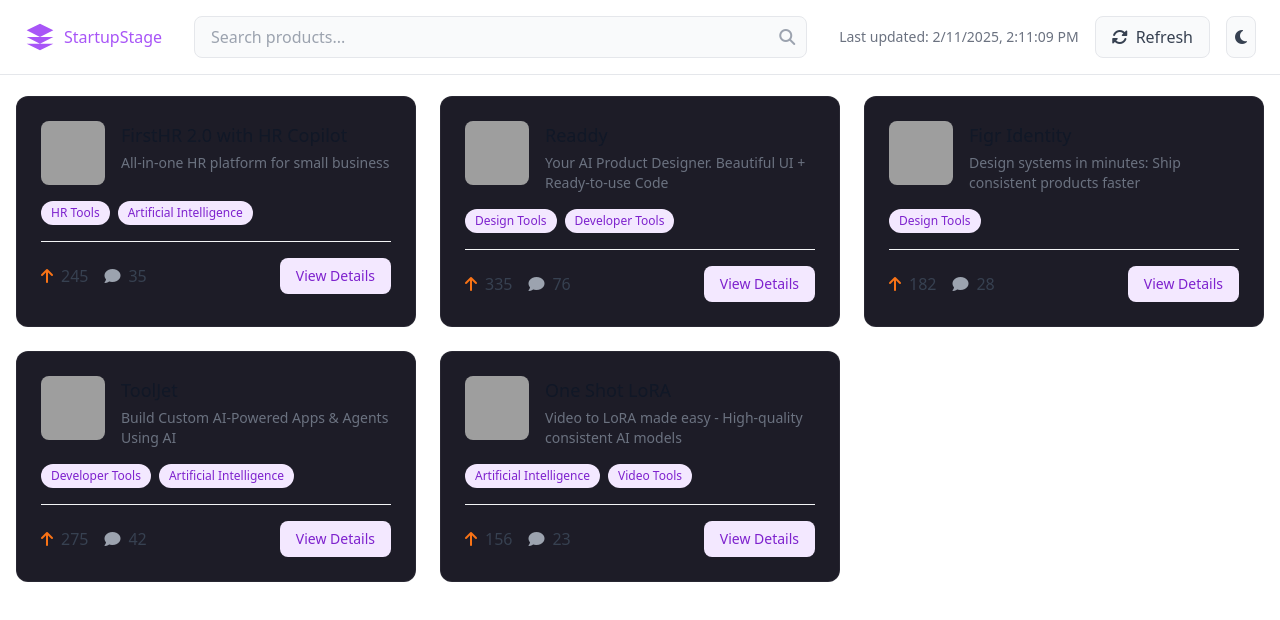
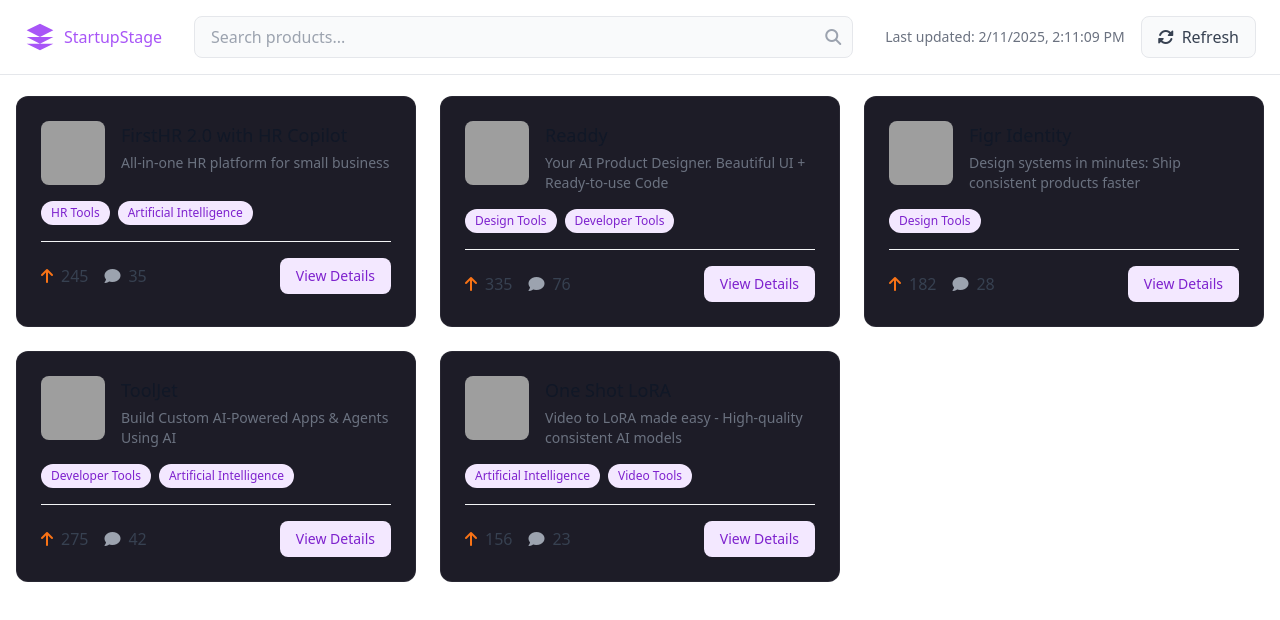
Before and after one commit to SyneticSLZ/InvestmentTool, a website: page Producthunt.html in a window 1280 px wide. Drawn offline with nearby package versions, Linux system fonts and the light colour scheme; grey boxes are pictures that could not be loaded.

Commit message:
dark mode

```diff
--- a/Producthunt.html
+++ b/Producthunt.html
@@ -110,10 +110,10 @@
                     <span>Refresh</span>
                 </button>
 
-                <button id="darkModeToggle" class="bg-gray-50 dark:bg-[rgba(17,16,28,0.8)] hover:bg-gray-100 dark:hover:bg-[rgba(139,92,246,0.1)] text-gray-700 dark:text-gray-200 p-2 rounded-lg border dark:border-gray-800 transition-colors">
+                <!-- <button id="darkModeToggle" class="bg-gray-50 dark:bg-[rgba(17,16,28,0.8)] hover:bg-gray-100 dark:hover:bg-[rgba(139,92,246,0.1)] text-gray-700 dark:text-gray-200 p-2 rounded-lg border dark:border-gray-800 transition-colors">
                     <i class="fas fa-moon dark:hidden"></i>
                     <i class="fas fa-sun hidden dark:inline"></i>
-                </button>
+                </button> -->
             </div>
         </div>
     </nav>
```
